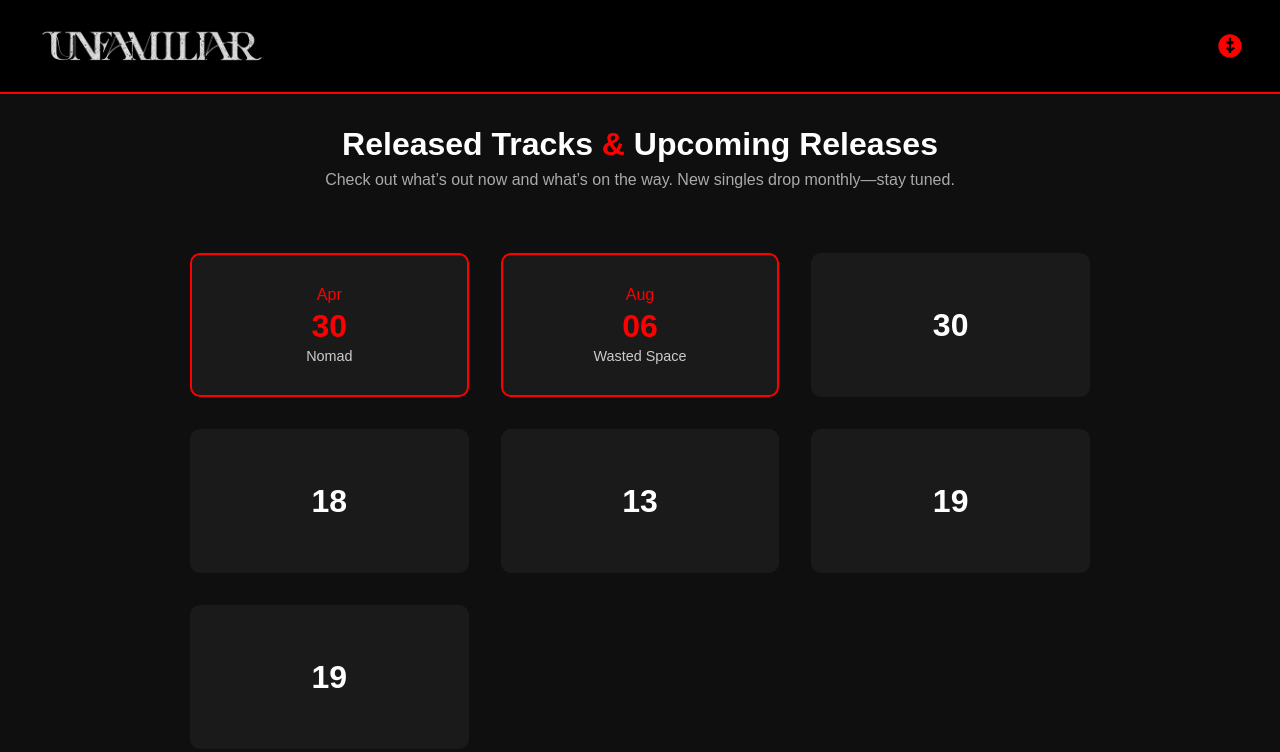
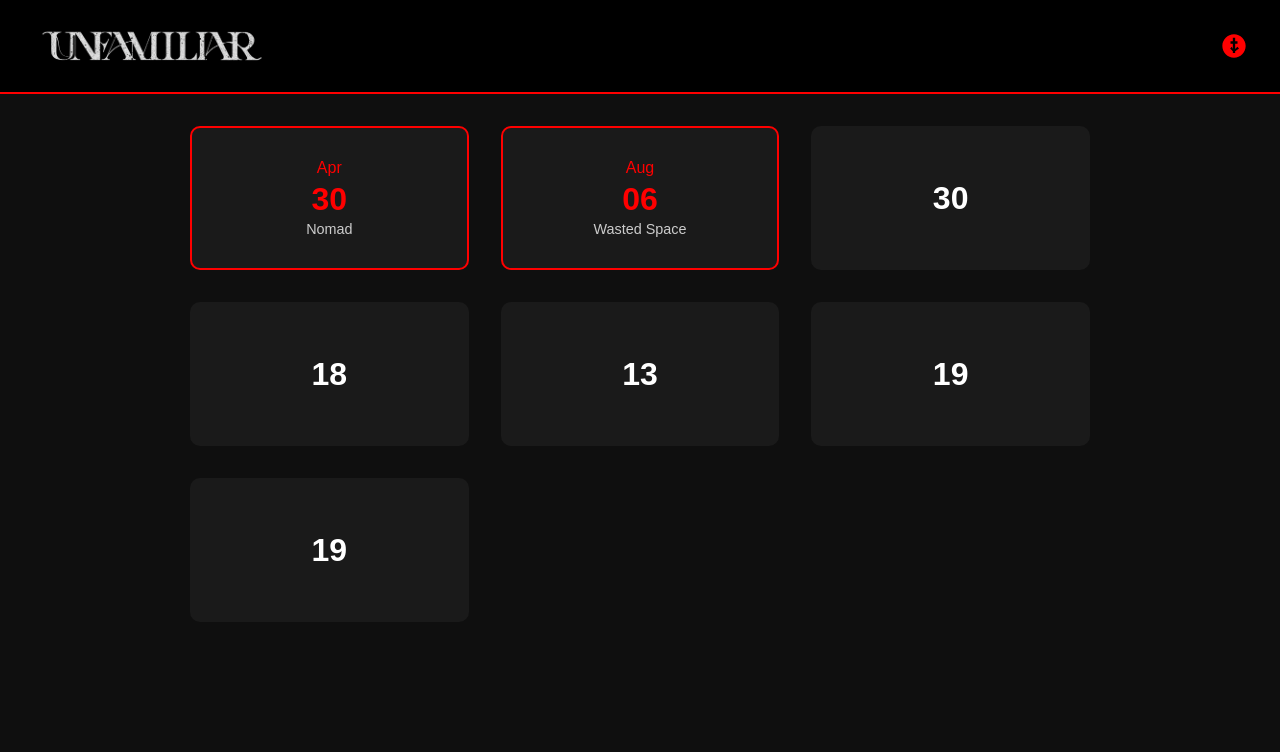
Before and after one commit to George-Jindo/band-release-teaser, a plain HTML site: page index.html in a window 1280 px wide. Drawn offline with nearby package versions, Linux system fonts and the light colour scheme.

Commit message:
removed drop down for social links. replaced with external link. removed intro paragraph.

```diff
--- a/index.html
+++ b/index.html
@@ -11,28 +11,20 @@
   <header class="header">
   <img src="logo.png" alt="Band Logo" class="logo">
 
-  <!-- Custom Linktree Dropdown -->
-  <div class="social-dropdown">
-    <button aria-label="Linktree menu" class="dropdown-button">
-      <!-- Linktree SVG Icon -->
-      <svg xmlns="http://www.w3.org/2000/svg" fill="currentColor" class="linktree-icon" viewBox="0 0 24 24">
-        <path d="M12 2C6.486 2 2 6.485 2 12c0 5.515 4.486 10 10 10s10-4.485 10-10c0-5.515-4.486-10-10-10zm1 14.414V18h-2v-1.586l-2.293-2.293 1.414-1.414L11 14.586V10H9V8h2V5h2v3h2v2h-2v4.586l1.879-1.879 1.414 1.414L13 16.414z"/>
-      </svg>
-    </button>
-
-    <div class="dropdown-menu">
-      <a href="https://open.spotify.com/artist/0AAzel7V6VAL1FUWxSq5aZ?si=uCvltFqNQjCwGAmW-CBfvA" target="_blank" class="icon spotify">Spotify</a>
-      <a href="https://www.youtube.com/@Unfamiliarbandofficial" target="_blank" class="icon youtube">YouTube</a>
-      <a href="https://www.instagram.com/unfamiliarus/" target="_blank" class="icon instagram">Instagram</a>
-    </div>
-  </div>
+  <!-- Linktree Icon Link -->
+  <a href="https://linktr.ee/yourband" target="_blank" class="linktree-icon-link" aria-label="Linktree">
+    <svg xmlns="http://www.w3.org/2000/svg" class="linktree-icon" viewBox="0 0 24 24" fill="currentColor">
+      <path d="M12 2C6.486 2 2 6.485 2 12c0 5.515 4.486 10 10 10s10-4.485 10-10c0-5.515-4.486-10-10-10zm1 14.414V18h-2v-1.586l-2.293-2.293 1.414-1.414L11 14.586V10H9V8h2V5h2v3h2v2h-2v4.586l1.879-1.879 1.414 1.414L13 16.414z"/>
+    </svg>
+  </a>
 </header>
 
+<!--
 <section class="intro">
   <h1 class="headline">Released Tracks <span class="amp">&</span> Upcoming Releases</h1>
   <p class="subhead">Check out what’s out now and what’s on the way. New singles drop monthly—stay tuned.</p>
 </section>
-
+-->
 <main id="date-grid">
     <!-- Release Box with Month and Title -->
 <div class="box release" data-date="April 30">
--- a/styles.css
+++ b/styles.css
@@ -134,7 +134,8 @@ body {
   text-align: center;
 }
 
-/*CSS for intro sections*/
+
+/*CSS for intro sections
 .intro {
   text-align: center;
   padding: 2rem 1rem 1rem;
@@ -158,8 +159,8 @@ body {
   font-size: 1rem;
   margin-top: 0.5rem;
 }
-
-/* CSS for Social Links in Header */
+*/
+/* CSS for Social Links in Header
 .social-dropdown {
   position: relative;
   display: inline-block;
@@ -240,3 +241,24 @@ body {
 .icon.spotify { color: #1DB954; }
 .icon.youtube { color: #FF0000; }
 .icon.instagram { color: #E1306C; }
+*/
+
+.linktree-icon-link {
+  display: flex;
+  align-items: center;
+  justify-content: center;
+  text-decoration: none;
+  color: red;
+  transition: transform 0.3s ease;
+}
+
+.linktree-icon-link:hover {
+  transform: scale(1.1);
+  color: white;
+}
+
+.linktree-icon {
+  width: 28px;
+  height: 28px;
+  fill: currentColor;
+}
```
